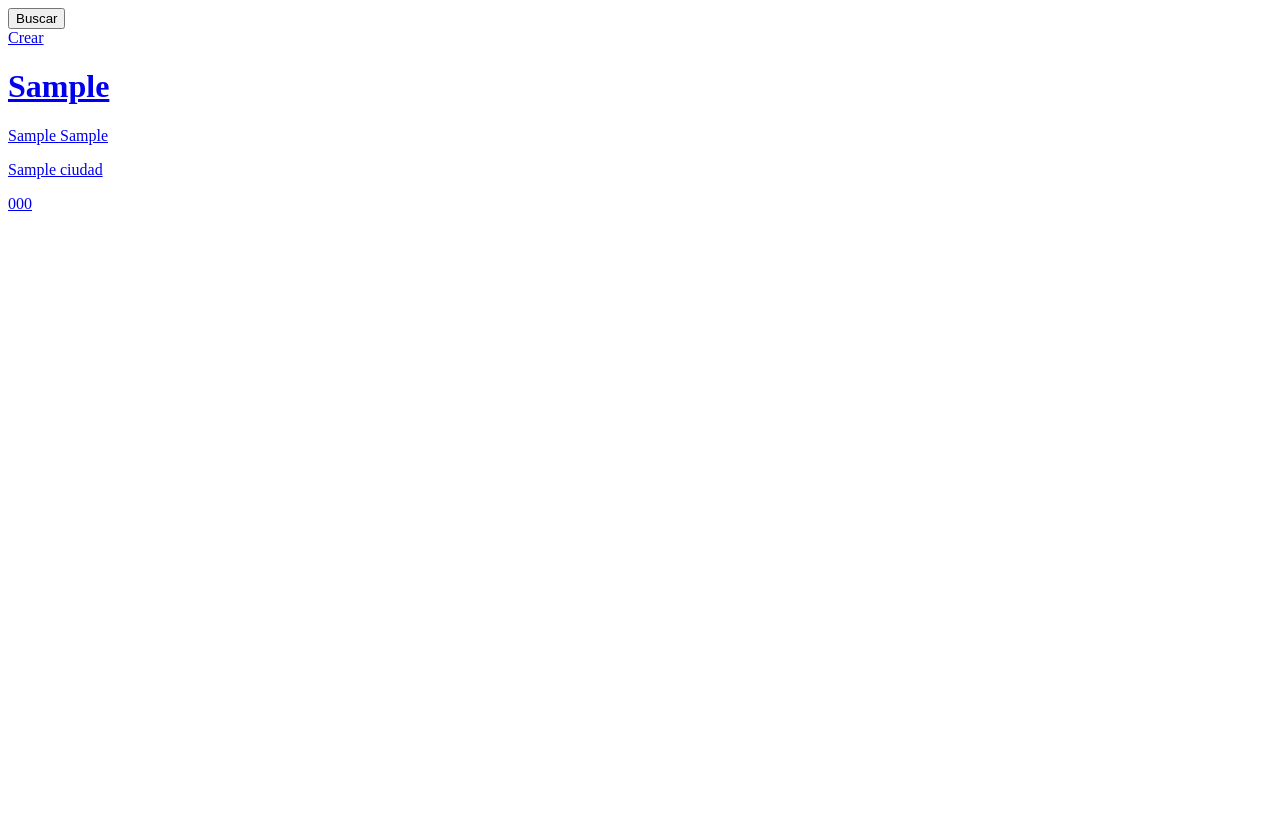
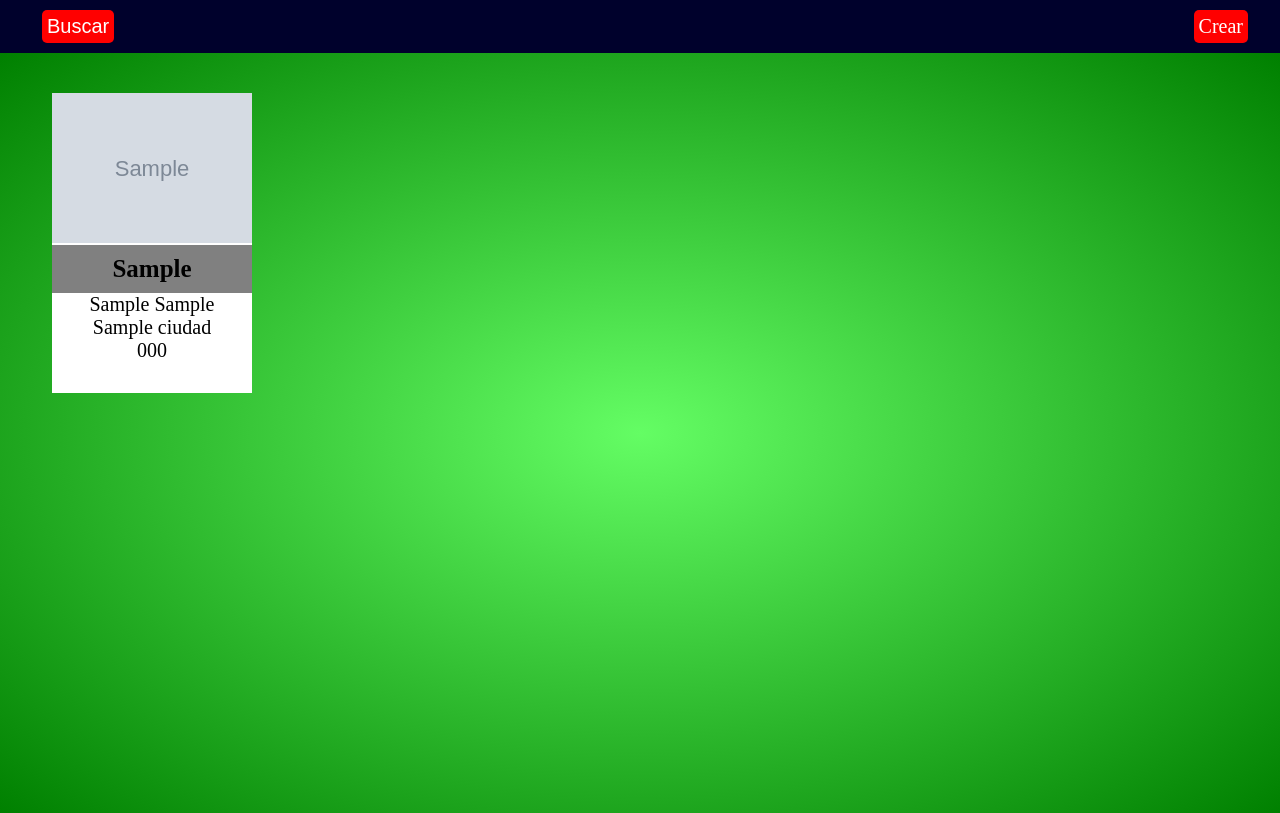
Before and after one commit to ivancubilla/Info2020, a Django app: template proyecto/templates/index.html in a window 1280 px wide. Before the commit the page ends 211 px from the top, so only its background shows below. Run offline with Django 3.2, Linux system fonts and the light colour scheme; the template is opened without the code that fills it: most values are stand-ins (such as "Sample title", 1, 10 or a date in 2020); grey boxes marked "Sample" are stand-in pictures; parts of the project's set-up code (start-up, migrations or seed data) failed here and were passed over.

Commit message:
mostrar las fotos y algo de Front

```diff
--- a/proyecto/Reciclapp/urls.py
+++ b/proyecto/Reciclapp/urls.py
@@ -21,6 +21,9 @@ Including another URLconf
 #     path('',publicacionList.as_view(),name = 'index'),
 #     path('crear_publicacion/', publicacionCrear.as_view(), name ='crear_publicacion')
 # ]
+from django.conf import settings
+from django.conf.urls.static import static
+
 from django.contrib import admin
 from django.urls import path
 from aplicacion.principal.views import crearPublicacion,inicio
@@ -30,3 +33,5 @@ urlpatterns = [
     path('',inicio,name = 'index'),
     path('crear_publicacion/', crearPublicacion, name ='crear_publicacion')
 ]
+
+urlpatterns += static(settings.MEDIA_URL, document_root = settings.MEDIA_ROOT)
--- a/proyecto/aplicacion/principal/models.py
+++ b/proyecto/aplicacion/principal/models.py
@@ -11,7 +11,7 @@ class Ciudad(models.Model):
 		return txt.format(self.nombre)
 
 class Publicacion(models.Model):
-	imagen = models.ImageField()
+	imagen = models.ImageField(blank = True, null = True,default='/publicaciones/default.png')
 	codigo = models.AutoField(primary_key = True)
 	fecha_post = models.DateTimeField()
 	fecha_fin = models.DateField()
--- a/proyecto/aplicacion/principal/views.py
+++ b/proyecto/aplicacion/principal/views.py
@@ -1,4 +1,4 @@
-from django.shortcuts import render
+from django.shortcuts import render, redirect
 from .models import Ciudad,Publicacion
 from .forms import PublicacionForm, PublicacionFilter
 from django.views.generic import CreateView,ListView
@@ -23,7 +23,7 @@ def crearPublicacion(request):
 			'form':form
 		}
 	else:
-		form = PublicacionForm(request.POST)
+		form = PublicacionForm(request.POST, request.FILES)
 		contexto = {
 			'form':form
 		}
@@ -34,7 +34,7 @@ def crearPublicacion(request):
 	return render(request, 'crear_publicacion.html', contexto)
 
 def inicio(request):
-	publicaciones = Publicacion.objects.all()
+	publicaciones = Publicacion.objects.all().order_by('-fecha_post')
 	filtro = PublicacionFilter(request.GET, queryset = publicaciones)
 	contexto = {
 		'filtro':filtro,
--- /dev/null
+++ b/proyecto/static/css/style.css
@@ -0,0 +1,118 @@
+html {
+  font-size: 62.5%;
+}
+
+* {
+  padding: 0px;
+  margin: 0px;
+  -webkit-box-sizing: border-box;
+          box-sizing: border-box;
+}
+
+body {
+  color: black;
+}
+
+label {
+  font-size: 2rem;
+}
+
+select {
+  font-size: 2rem;
+}
+
+input {
+  font-size: 2rem;
+}
+
+h1 {
+  font-size: 2.5rem;
+}
+
+p {
+  font-size: 2rem;
+}
+
+.navegacion {
+  background: #00012c;
+  color: white;
+}
+
+.navegacion .nav {
+  width: 95%;
+  margin: auto;
+  display: -webkit-box;
+  display: -ms-flexbox;
+  display: flex;
+  -webkit-box-pack: justify;
+      -ms-flex-pack: justify;
+          justify-content: space-between;
+  -webkit-box-align: center;
+      -ms-flex-align: center;
+          align-items: center;
+  padding: 1rem 0rem;
+}
+
+.navegacion .nav label {
+  margin: 0rem 1rem;
+}
+
+.navegacion .nav input {
+  width: 12rem;
+}
+
+.navegacion .nav button {
+  background: red;
+  border-width: 0;
+  padding: .5rem;
+  font-size: 2rem;
+  color: white;
+  border-radius: .5rem;
+  margin-left: 1rem;
+}
+
+.navegacion .nav a {
+  background: red;
+  border-radius: .5rem;
+  font-size: 2rem;
+  color: white;
+  padding: .5rem;
+  text-align: center;
+  text-decoration: none;
+}
+
+.contenedor {
+  background: radial-gradient(#64fd64, green);
+}
+
+.contenedor .publicaciones {
+  min-height: 95vh;
+  width: 95%;
+  margin: auto;
+  display: -webkit-box;
+  display: -ms-flexbox;
+  display: flex;
+  padding-top: 2rem;
+}
+
+.contenedor .publicaciones .publicacion {
+  height: 30rem;
+  width: 20rem;
+  margin: 2rem;
+  display: inline-block;
+  background: white;
+  text-align: center;
+}
+
+.contenedor .publicaciones .publicacion h1 {
+  padding: 1rem 0rem;
+  background: gray;
+}
+
+.contenedor .publicaciones .publicacion img {
+  width: 100%;
+  height: 50%;
+  -o-object-fit: cover;
+     object-fit: cover;
+}
+/*# sourceMappingURL=style.css.map */
--- /dev/null
+++ b/proyecto/static/css/style.scss
@@ -0,0 +1,109 @@
+html {
+    font-size: 62.5%;
+}
+
+* {
+    padding: 0px;
+    margin: 0px;
+    box-sizing: border-box;
+
+}
+
+body {
+    color: black;;
+}
+
+label {
+    font-size: 2rem;
+}
+
+select {
+    font-size: 2rem;
+}
+input {
+    font-size: 2rem;
+}
+h1 {
+    font-size: 2.5rem;
+}
+p {
+    font-size: 2rem;
+}
+
+.main {
+
+}
+
+.navegacion {
+    background: rgb(0, 1, 44);
+    color: white;
+
+    .nav {
+        width: 95%;
+        margin: auto;
+        display: flex;
+        justify-content: space-between;
+        align-items: center;
+        padding: 1rem 0rem;
+
+        label {
+            margin: 0rem 1rem;
+        }
+
+        input {
+            width: 12rem;
+        }
+
+        button{
+            background: red;
+            border-width: 0;
+            padding: .5rem;
+            font-size: 2rem;
+            color: white;
+            border-radius: .5rem;
+            margin-left: 1rem;
+        }
+
+        a{
+            background: red;
+            border-radius: .5rem;
+            font-size: 2rem;
+            color: white;
+            padding: .5rem;
+            text-align: center;
+            text-decoration: none;
+        }
+    }
+
+}
+
+.contenedor {
+    background: radial-gradient(rgb(100, 253, 100),green);
+
+    .publicaciones {
+        min-height: 95vh;
+        width: 95%;
+        margin: auto;
+        display: flex;
+        padding-top: 2rem;
+
+        .publicacion {
+            height: 30rem;
+            width: 20rem;
+            margin: 2rem;
+            display: inline-block;
+            background: white;
+            text-align: center;
+
+            h1{
+                padding: 1rem 0rem;
+                background: gray;
+            }
+            img{
+                width: 100%;
+                height: 50%;
+                object-fit: cover;
+            }
+        }
+    }
+}
--- a/proyecto/templates/crear_publicacion.html
+++ b/proyecto/templates/crear_publicacion.html
@@ -4,7 +4,7 @@
 	<title>crear Publicacion</title>
 </head>
 <body>
-	<form method="post">
+	<form method="post", enctype="multipart/form-data">
 	{% csrf_token %}
 	{{form.as_p}}
 	<button type="submit">CREAR</button>
--- a/proyecto/templates/index.html
+++ b/proyecto/templates/index.html
@@ -1,27 +1,41 @@
+{% load static %}
 <!DOCTYPE html>
 <html>
 <head>
   <title>Inicio</title>
+  <link rel="shortcut icon" href="/static/Img/head.ico" />
+  <link rel="stylesheet" href="/static/css/style.css">
 </head>
 <body>
-  <nav>
-
+  <section class="main">
+    <div class="navegacion">
+      <nav class="nav">
         <form method="get">
-      {{ filtro.form.as_p }}
+          {{ filtro.form }}
           <button type="submit">Buscar</button>
         </form>
 
         <a href="{% url 'crear_publicacion' %}">Crear</a>
       </nav>
-  <div>
+    </div>
+    <div class="contenedor">
+        <section class="publicaciones">
           {% for Publicacion in filtro.qs %}
-      <a href="#">
+          <div class="publicacion">
+            {% if Publicacion.imagen %}
+              <img class="img-responsive watch-right" alt ="Not Found" src="{{ Publicacion.imagen.url }}"/>
+            {% else %}
+              <img class="img-responsive watch-right" src="{% url '/static/img/publicaciones/default.png' %}"/>
+            {% endif %}
             <h1>{{ Publicacion.get_tipo_display }}</h1>
             <p>{{ Publicacion.peso_aprox }} {{ Publicacion.get_unidad_display }}</p>
             <p>{{ Publicacion.ciudad }}</p>
             <p>{{ Publicacion.telefono }}</p>
-      </a>
+          </div>
           {% endfor %}
+        <section>
+
     </div>
+  </section>
 </body>
 </html>
```
Also changed, not shown: proyecto/Reciclapp/settings.py (+13 -1 lines), proyecto/aplicacion/principal/migrations/0001_initial.py, proyecto/aplicacion/principal/migrations/0002_auto_20200920_1838.py (added), proyecto/db.sqlite3, proyecto/static/img/head.ico (added), proyecto/static/img/publicaciones/WhatsApp_Image_2020-09-16_at_16.45.11.jpeg (added), proyecto/static/img/publicaciones/WhatsApp_Image_2020-09-16_at_16.56.47.jpeg (added), proyecto/static/img/publicaciones/default.png (added), 1 other file. Lines whose indentation alone changed are shown as unchanged.
